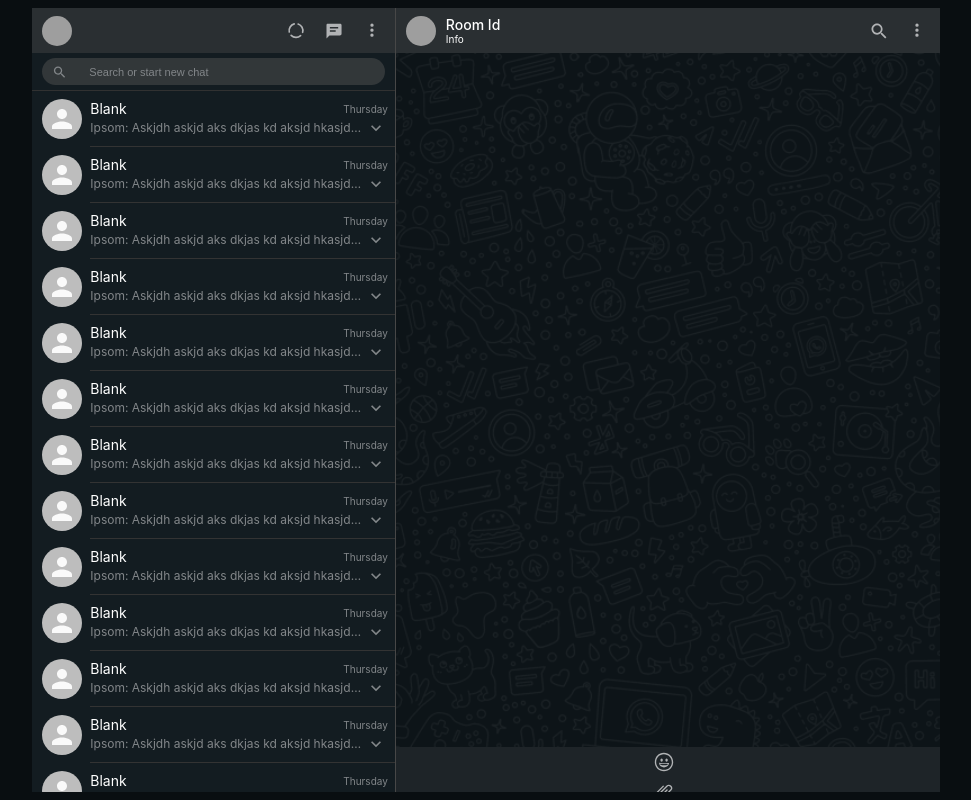
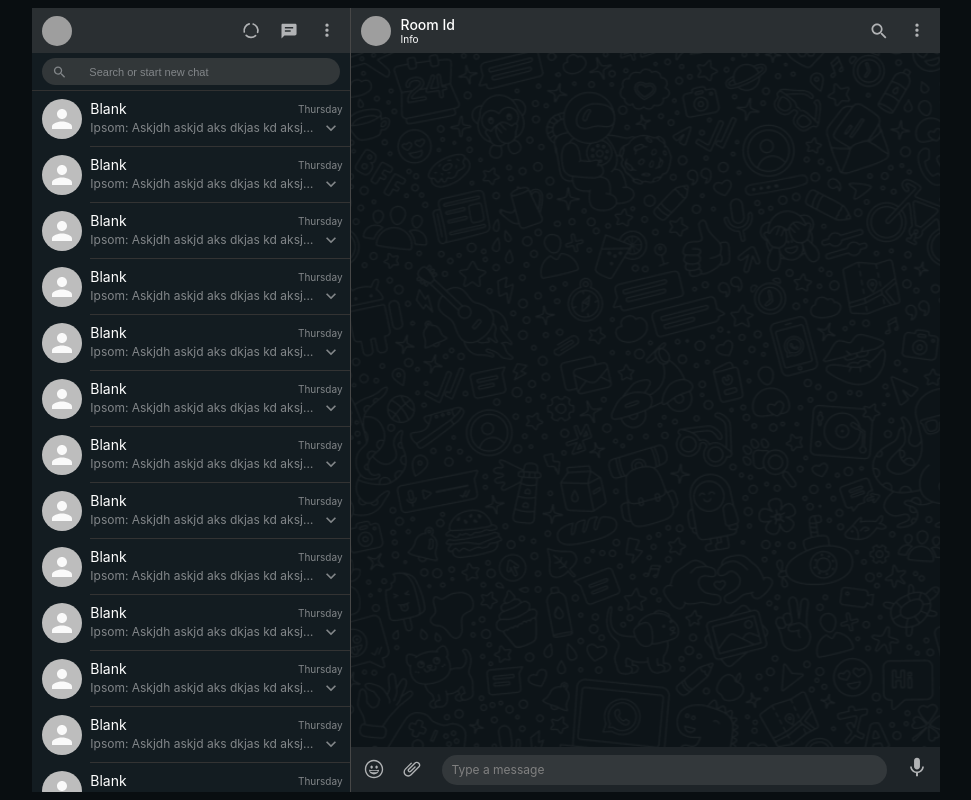
Before and after one commit to joel-jaimon/whatsapp-clone, a React (Create React App) app in the folder whatsapp-client/: page / in a window 1280 px wide. Shown: the whole page, without its empty margins (154-1125 px from the left). Built offline with nearby package versions, Linux system fonts and the light colour scheme; grey boxes are pictures that could not be loaded.

Commit message:
growing input, not complete

```diff
--- a/whatsapp-client/src/components/ChatContainer/chatContainerStyles.module.scss
+++ b/whatsapp-client/src/components/ChatContainer/chatContainerStyles.module.scss
@@ -1,4 +1,6 @@
 .chatContainer {
-  width: 60%;
+  width: 65%;
   overflow: hidden;
+  display: flex;
+  flex-direction: column;
 }
--- a/whatsapp-client/src/components/ChatContainerFooter/ChatContainerFooter.tsx
+++ b/whatsapp-client/src/components/ChatContainerFooter/ChatContainerFooter.tsx
@@ -1,9 +1,16 @@
+import { useEffect, useRef, useState } from "react";
 import s from "./chatContainerFooterStyles.module.scss";
 
 export const ChatContainerFooter = () => {
+  const [height, setHeight] = useState(0);
   return (
-    <div className={s.footer}>
-      <div>
+    <div
+      style={{
+        height: height === 0 ? 45 : 29 + height,
+      }}
+      className={s.footer}
+    >
+      <div className={s.footerControls}>
         <span className="icons">
           <svg
             xmlns="http://www.w3.org/2000/svg"
@@ -31,6 +38,42 @@ export const ChatContainerFooter = () => {
           </svg>
         </span>
       </div>
+      <div
+        style={{
+          height: height === 0 ? 30 : 14 + height,
+        }}
+        className={s.input}
+      >
+        <span className={s.spanPlaceholder}>Type a message</span>
+        <div className={s.spanInput}>
+          <span
+            contentEditable="true"
+            data-tab="6"
+            onInput={(e) =>
+              height === e.target?.offsetHeight
+                ? null
+                : setHeight(e.target?.offsetHeight)
+            }
+            dir="ltr"
+            spellCheck="true"
+          ></span>
+        </div>
+      </div>
+      <div className={s.recorder}>
+        <span className="icons">
+          <svg
+            xmlns="http://www.w3.org/2000/svg"
+            viewBox="0 0 24 24"
+            width="24"
+            height="24"
+          >
+            <path
+              fill="currentColor"
+              d="M11.999 14.942c2.001 0 3.531-1.53 3.531-3.531V4.35c0-2.001-1.53-3.531-3.531-3.531S8.469 2.35 8.469 4.35v7.061c0 2.001 1.53 3.531 3.53 3.531zm6.238-3.53c0 3.531-2.942 6.002-6.237 6.002s-6.237-2.471-6.237-6.002H3.761c0 4.001 3.178 7.297 7.061 7.885v3.884h2.354v-3.884c3.884-.588 7.061-3.884 7.061-7.885h-2z"
+            ></path>
+          </svg>
+        </span>
+      </div>
     </div>
   );
 };
--- a/whatsapp-client/src/components/ChatContainerFooter/chatContainerFooterStyles.module.scss
+++ b/whatsapp-client/src/components/ChatContainerFooter/chatContainerFooterStyles.module.scss
@@ -2,4 +2,69 @@
   background-color: #1e2428;
   height: 45px;
   width: 100%;
+  display: flex;
+  position: relative;
+  align-items: flex-end;
+  .input {
+    margin: 7px 15px 7px 15px;
+    padding: 0px 10px 0px 10px;
+    border-radius: 15px;
+    background-color: #33383b;
+    height: 30px;
+    font-size: 12px;
+    width: 100%;
+    color: white;
+    text-align: left;
+    position: relative;
+    display: flex;
+    justify-content: flex-start;
+    align-items: flex-end;
+
+    .spanPlaceholder {
+      position: absolute;
+      margin: 6px 0px 8px 0px;
+      color: gray;
+      z-index: 0;
+    }
+    .spanInput {
+      z-index: 1;
+      display: flex;
+      justify-content: flex-start;
+      align-items: flex-end;
+
+      span {
+        max-height: 80px;
+        overflow: scroll;
+        margin: 6px 0px 8px 0px;
+        position: absolute;
+
+        outline: none;
+        overflow-x: hidden;
+        width: calc(100% - 20px);
+        &::-webkit-scrollbar {
+          width: 4px;
+        }
+        &::-webkit-scrollbar-thumb {
+          background-color: rgb(97, 97, 97);
+        }
+      }
+    }
+  }
 }
+
+.footerControls {
+  display: flex;
+  align-items: flex-end;
+  span {
+    margin: 8px 0px 8px 8px;
+  }
+}
+
+.recorder {
+  height: 50px;
+  display: flex;
+  justify-content: center;
+  align-items: center;
+  span {
+  }
+}
--- a/whatsapp-client/src/components/Sidebar/sidebarStyles.module.scss
+++ b/whatsapp-client/src/components/Sidebar/sidebarStyles.module.scss
@@ -1,5 +1,5 @@
 .sidebar {
-  width: 40%;
+  width: 35%;
   height: 100%;
   background-color: #131c21;
   overflow: hidden;
```
